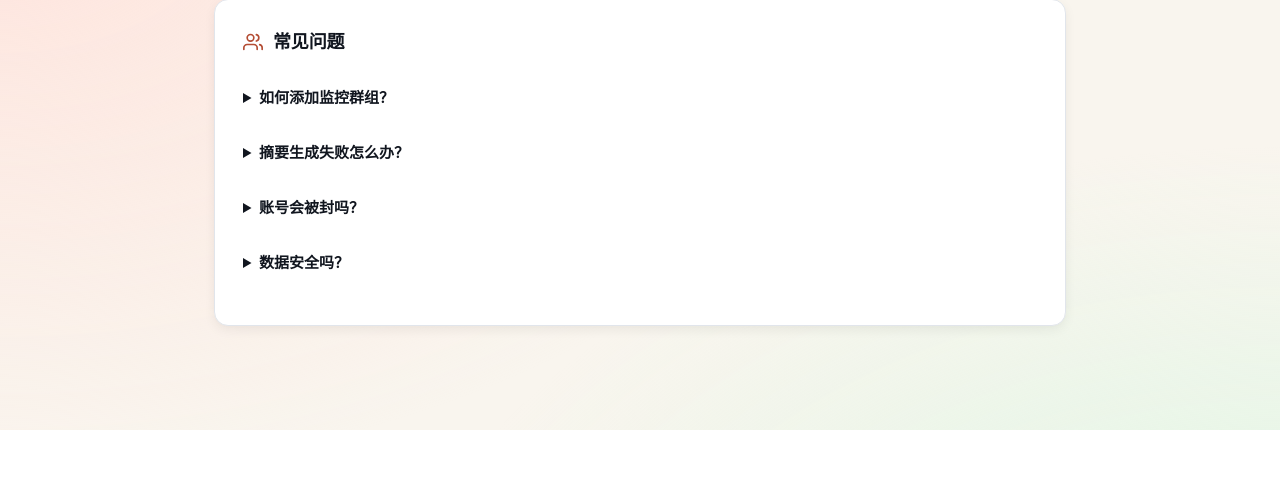
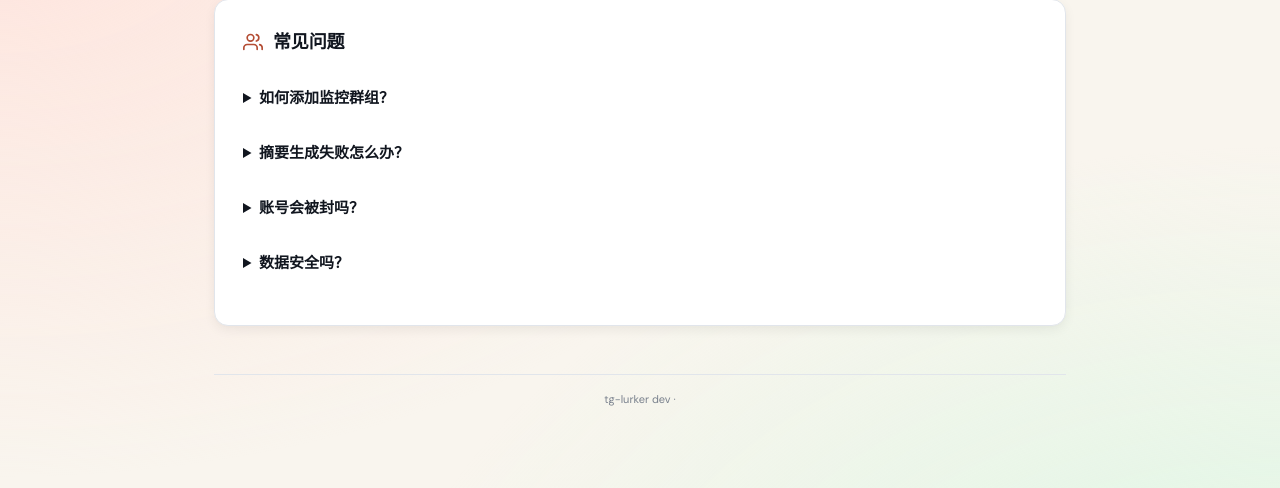
Before and after one commit to BFNOC/tg-lurker, a FastAPI app: template web/templates/help.html in a window 1280 px wide. Shown: the part 2488-2976 px from the top of the page. Before the commit the page ends 2918 px from the top, so only its background shows below. Run offline with FastAPI, Linux system fonts and the light colour scheme; the template is opened without the code that fills it, so the values that code supplies are empty; parts of the project's set-up code (start-up, migrations or seed data) failed here and were passed over.

Commit message:
feat: 版本号显示 + Docker Hub 推送脚本
- Web 页脚显示版本号和 commit short hash
- Dockerfile 支持 APP_VERSION/APP_COMMIT 构建参数
- scripts/docker-push.sh: 单架构构建推送
- scripts/docker-push-multiarch.sh: amd64+arm64 多架构推送
- 版本通过环境变量注入，构建时自动从 git 获取

```diff
--- a/web/__init__.py
+++ b/web/__init__.py
@@ -43,4 +43,8 @@ def create_app(config: Config, db: Database, bot=None, scheduler=None) -> FastAP
 
     templates.env.globals["csrf_token_value"] = lambda request: getattr(request.state, "csrf_token", "")
 
+    import os
+    templates.env.globals["version"] = os.environ.get("APP_VERSION", "dev")
+    templates.env.globals["commit_short"] = os.environ.get("APP_COMMIT", "")
+
     return app
--- a/web/templates/base.html
+++ b/web/templates/base.html
@@ -675,6 +675,9 @@
 
     <div class="container">
         {% block content %}{% endblock %}
+        <footer style="margin-top:48px;padding-top:16px;border-top:1px solid var(--border);text-align:center;font-size:11px;color:var(--text-muted);">
+            tg-lurker {{ version or "dev" }} · {{ commit_short or "" }}
+        </footer>
     </div>
 
     <div id="toast-container"></div>
```
Also changed, not shown: 3 other files.
